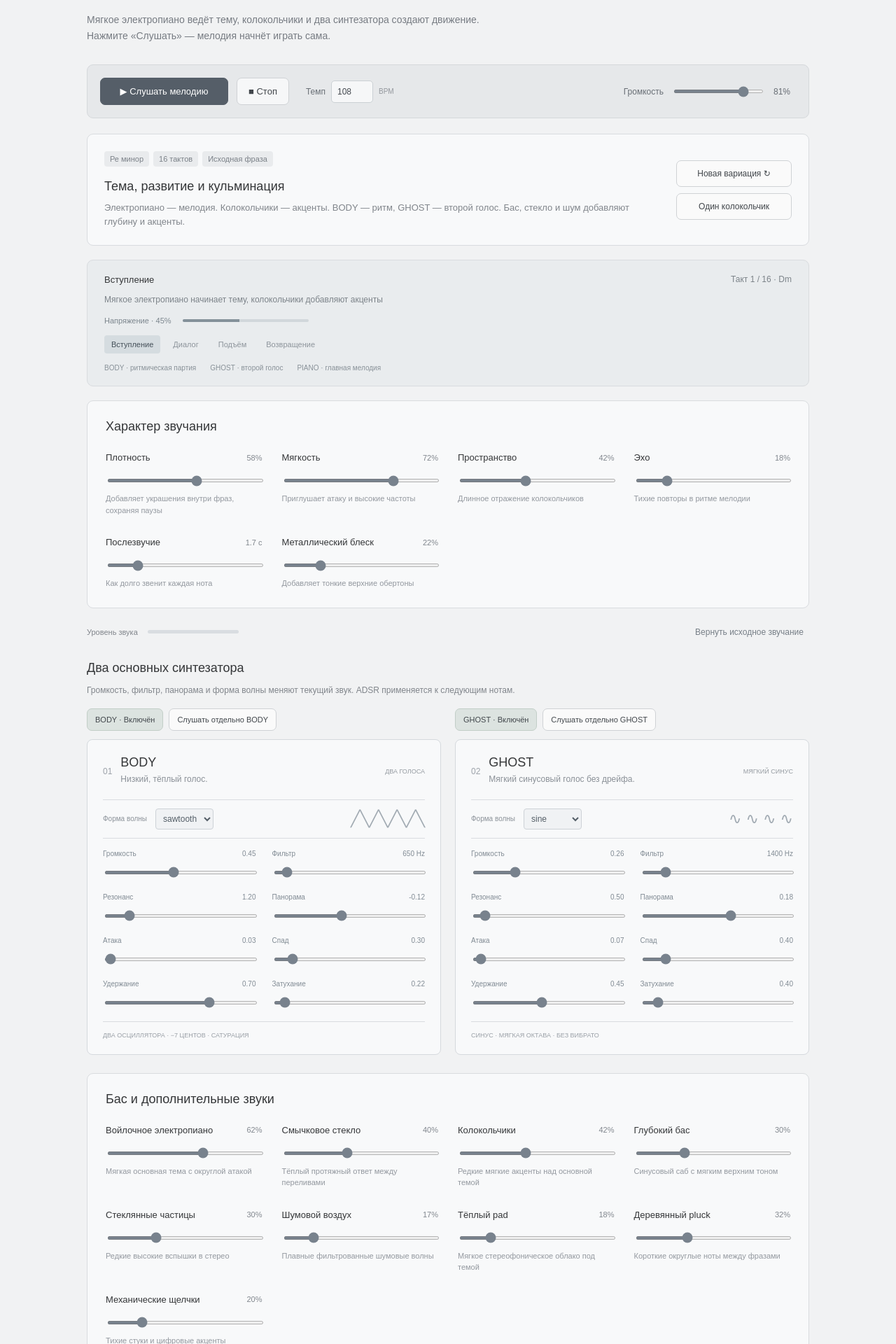
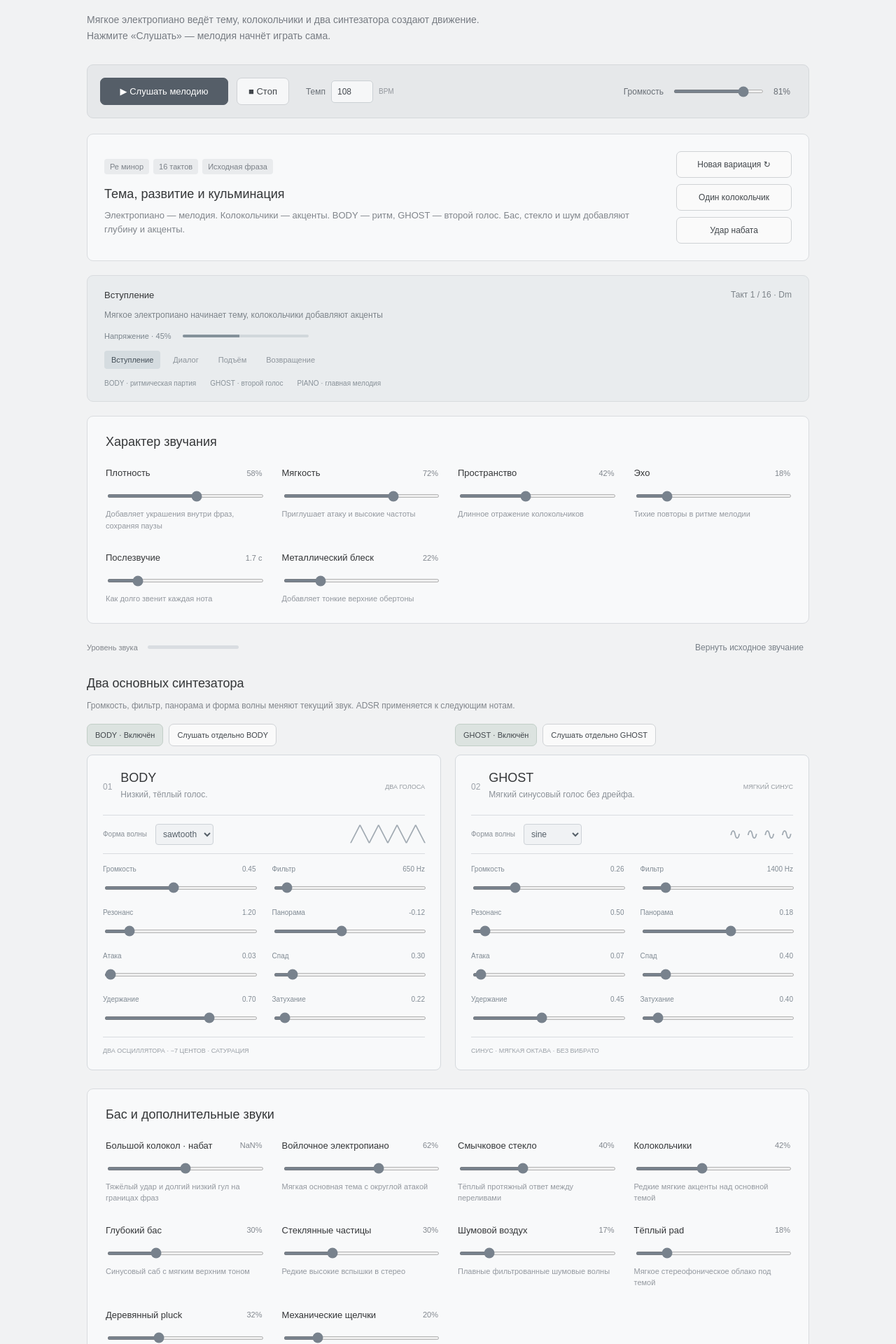
Before and after one commit to polinasergeenkova2007-crypto/origin-music-studio, a React (Vite) app: page / in a window 1280 px wide. Shown: the part 231-2151 px from the top of the page at 70% size. Built offline with nearby package versions, Linux system fonts and the light colour scheme.

Commit message:
Add src source files

```diff
--- a/src/App.tsx
+++ b/src/App.tsx
@@ -205,6 +205,19 @@ export default function App() {
           >
             Один колокольчик
           </button>
+          <button
+            onClick={async () => {
+              try {
+                engine.current.updateMelody(melody);
+                await engine.current.audition(settings, volume, true);
+                setReady(true);
+              } catch (e) {
+                setError(String(e));
+              }
+            }}
+          >
+            Удар набата
+          </button>
         </div>
       </section>
       <section className="arrangement-strip">
@@ -287,6 +300,7 @@ export default function App() {
                       machine: 0,
                       bow: 0,
                       piano: 0,
+                      tower: 0,
                       [id]: 1,
                     })
                   }
@@ -308,6 +322,12 @@ export default function App() {
         <div className="macro-grid">
           {(
             [
+              {
+                key: "tower",
+                name: "Большой колокол · набат",
+                description:
+                  "Тяжёлый удар и долгий низкий гул на границах фраз",
+              },
               {
                 key: "piano",
                 name: "Войлочное электропиано",
@@ -391,6 +411,7 @@ export default function App() {
               machine: melodyDefaults.machine,
               bow: melodyDefaults.bow,
               piano: melodyDefaults.piano,
+              tower: melodyDefaults.tower,
             })
           }
         >
```
